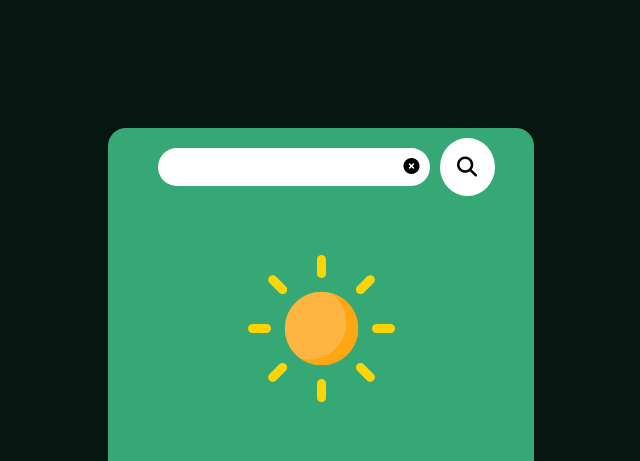
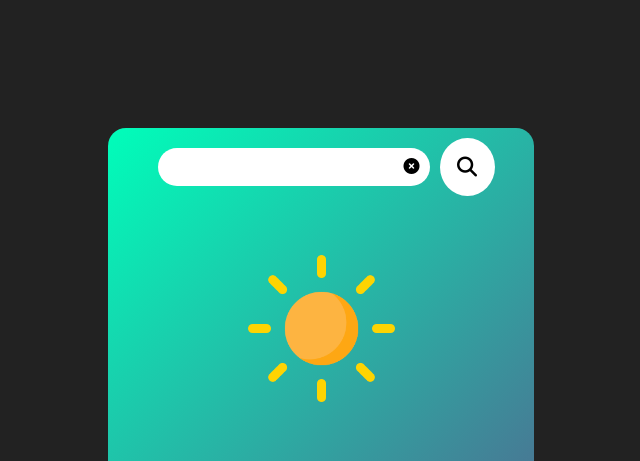
Before and after one commit to Abvkumarsingh/weather-application, a plain HTML site: page index.html in a window 1280 px wide. Shown: the top 461 px of the page, without its empty margins (319-959 px from the left). Drawn offline with Linux system fonts and the light colour scheme.

Commit message:
change color

```diff
--- a/style/style.css
+++ b/style/style.css
@@ -6,13 +6,16 @@ body{
     display: flex;
     align-items: center;
     justify-content: center;
-    background-color:#071610
+    /* background-color:#071610 */
+    background: #222
     ;
     color: white;
     bac
 }
 #contener{
-    background-color:#36A876
+    /* background-color:#36A87 6 */
+    background: linear-gradient(135deg, #00feba, #5b548a);
+
     ;
     /* width: 450px; */
     /* height: 98px; */
```
